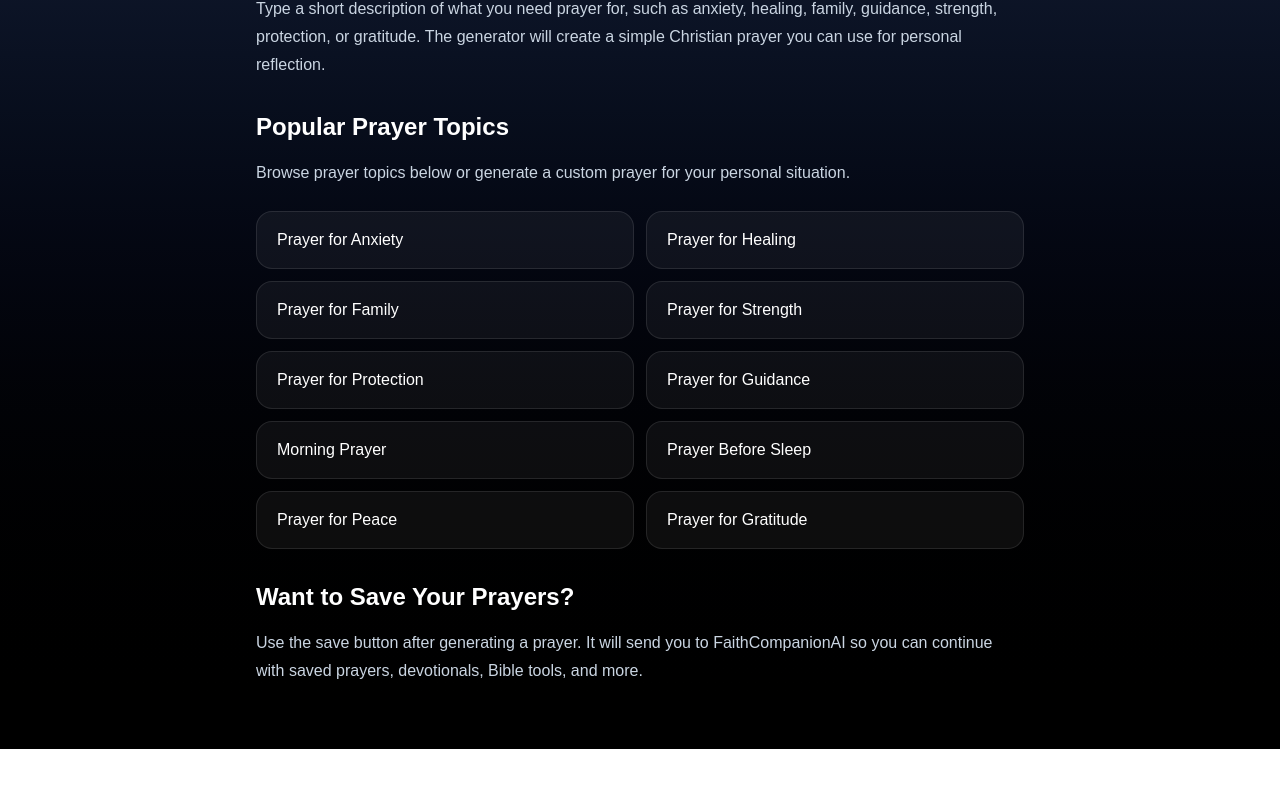
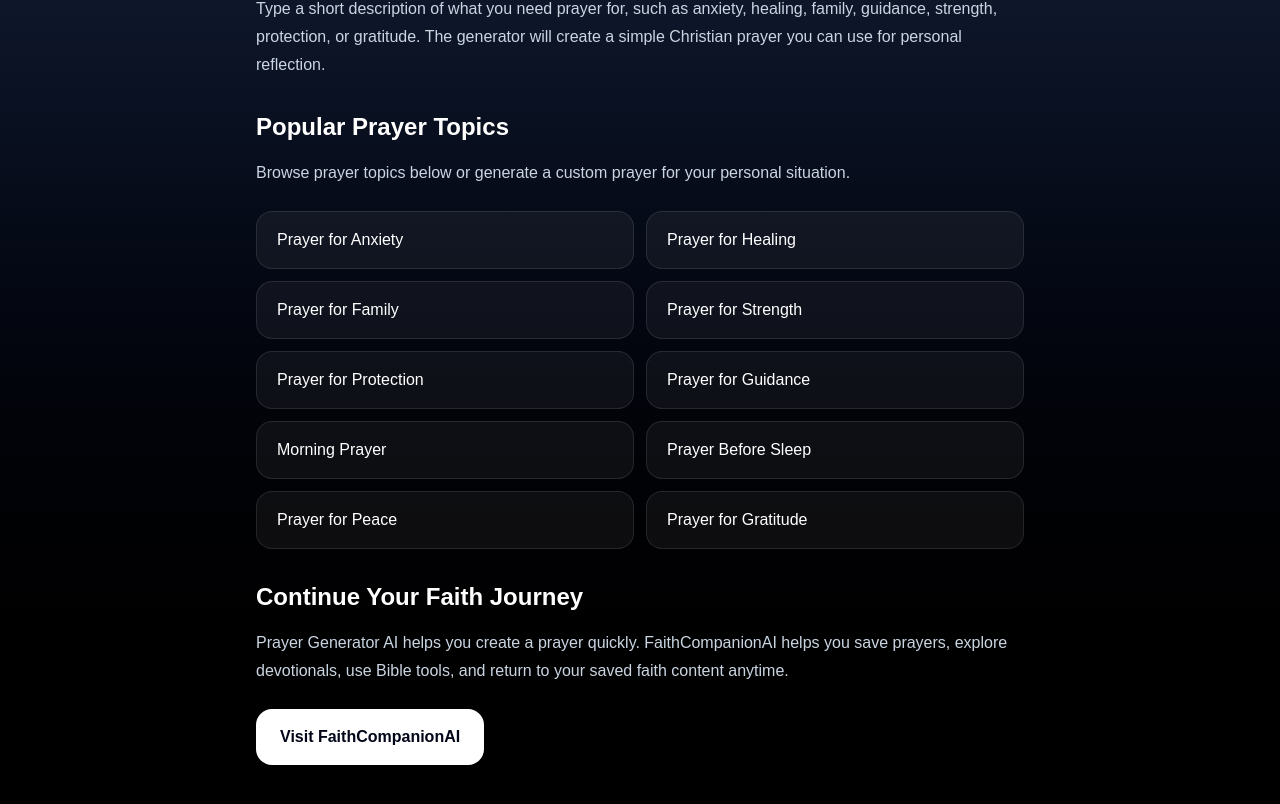
Before and after one commit to Tunjilor/prayergeneratorai, a Next.js app: page / in a window 1280 px wide. Shown: the part 850-1654 px from the top of the page. Before the commit the page ends 1599 px from the top, so only its background shows below. Built offline with nearby package versions, Linux system fonts and the light colour scheme.

Commit message:
Update page.tsx

```diff
--- a/app/page.tsx
+++ b/app/page.tsx
@@ -119,7 +119,7 @@ export default function Home() {
 
         <p className="mt-6 max-w-2xl text-lg text-slate-300">
           Write what you need prayer for, and receive a thoughtful Christian
-          prayer you can read, reflect on, copy, and share.
+          prayer you can read, reflect on, copy, save, and share.
         </p>
 
         <p className="mt-3 text-sm text-slate-400">
@@ -183,15 +183,30 @@ export default function Home() {
               {prayer}
             </p>
 
+            <div className="mt-8 rounded-3xl border border-emerald-400/20 bg-emerald-500/10 p-6 text-center">
+              <h3 className="text-2xl font-bold text-white">
+                Want to Save This Prayer?
+              </h3>
+
+              <p className="mt-3 text-slate-300">
+                Continue to FaithCompanionAI to save your prayer, access
+                devotionals, Bible tools, and more.
+              </p>
+
               <button
                 onClick={saveOnFaithCompanion}
                 disabled={saving}
-              className="mt-6 w-full rounded-2xl bg-emerald-500 px-6 py-4 text-center font-semibold text-slate-950 transition hover:bg-emerald-400 disabled:cursor-not-allowed disabled:opacity-60"
+                className="mt-5 w-full rounded-2xl bg-emerald-500 px-6 py-4 text-center font-semibold text-slate-950 transition hover:bg-emerald-400 disabled:cursor-not-allowed disabled:opacity-60"
               >
                 {saving
                   ? "Opening FaithCompanionAI..."
                   : "Save This Prayer on FaithCompanionAI"}
               </button>
+
+              <p className="mt-3 text-xs text-slate-400">
+                Free to start • Save prayers • Continue your faith journey
+              </p>
+            </div>
 
             <button
               onClick={copyPrayer}
@@ -206,11 +221,6 @@ export default function Home() {
             >
               Generate Another Prayer
             </button>
-
-            <p className="mt-4 text-center text-xs text-slate-500">
-              Saving opens FaithCompanionAI, where prayers can be stored with
-              your account.
-            </p>
           </div>
         )}
 
@@ -248,14 +258,21 @@ export default function Home() {
           </div>
 
           <h2 className="mt-8 text-2xl font-bold text-white">
-            Want to Save Your Prayers?
+            Continue Your Faith Journey
           </h2>
 
           <p className="mt-4 leading-7">
-            Use the save button after generating a prayer. It will send you to
-            FaithCompanionAI so you can continue with saved prayers, devotionals,
-            Bible tools, and more.
+            Prayer Generator AI helps you create a prayer quickly. FaithCompanionAI
+            helps you save prayers, explore devotionals, use Bible tools, and
+            return to your saved faith content anytime.
           </p>
+
+          <a
+            href="https://faithcompanionai.com/?from=prayergeneratorai"
+            className="mt-6 inline-block rounded-2xl bg-white px-6 py-4 font-semibold text-slate-950 transition hover:bg-slate-200"
+          >
+            Visit FaithCompanionAI
+          </a>
         </section>
       </section>
     </main>
```
Lines whose indentation alone changed are shown as unchanged.
